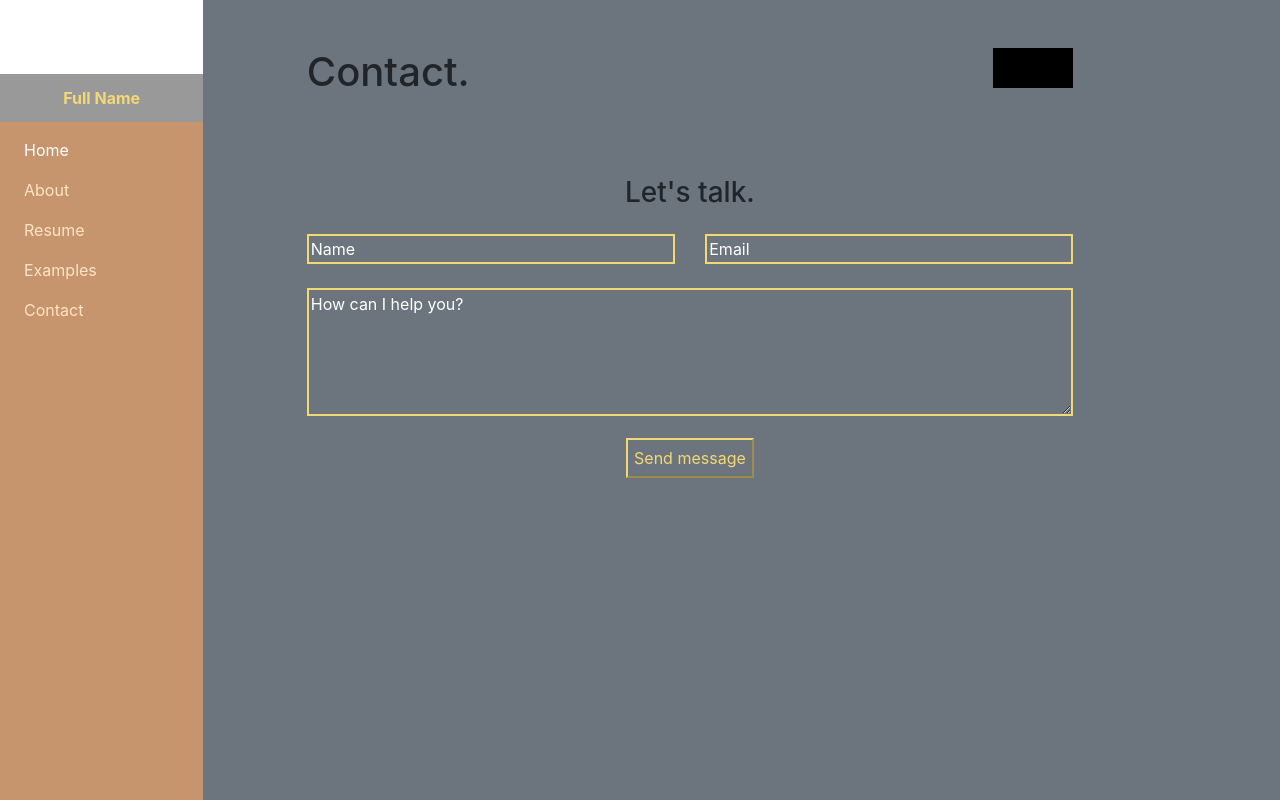
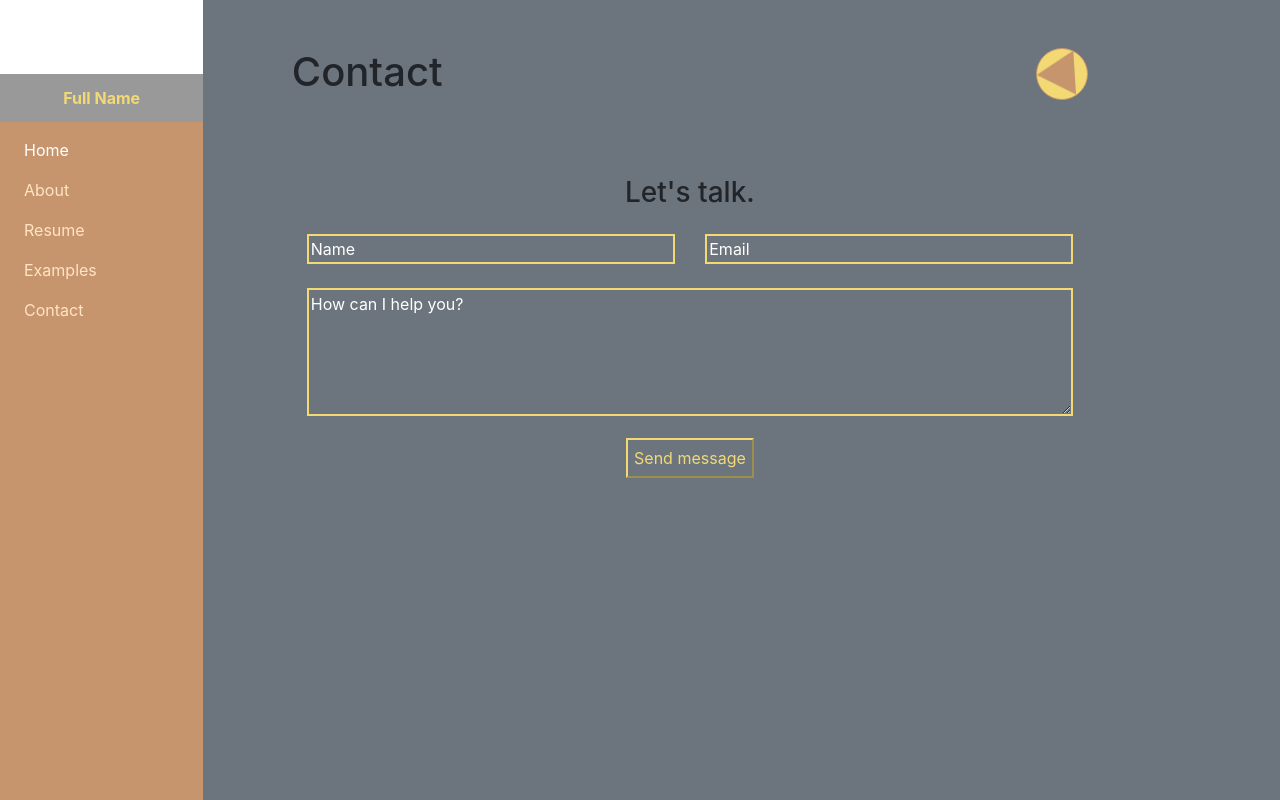
Before and after one commit to ObradovicZ/CV, a React (Create React App) app: page /contact in a window 1280 px wide. Built offline with nearby package versions, Linux system fonts and the light colour scheme.

Commit message:
- Added ContentWrapper - Refactored Title component

```diff
--- a/src/components/pages/About.tsx
+++ b/src/components/pages/About.tsx
@@ -2,6 +2,7 @@ import React from 'react';
 import {Col, Row} from 'react-bootstrap';
 import Placeholder from '../../Assets/placeholders/placeholderMe.png';
 import AboutExperience from "../reusable/AboutExperience";
+import TitleComponent from "../reusable/TitleComponent";
 
 function About(props: any) {
     const personalInfo = [
@@ -17,9 +18,7 @@ function About(props: any) {
             className={'bg-secondary'}>
             <Row className={'w-100'}>
                 <Col xl={{span:9,offset:1}} lg={{span:9,offset:1}} className={'mb-4 mt-5'}>
-                    <Row>
-                        <h1>About Me.</h1>
-                    </Row>
+                    <TitleComponent title={'About Me'}/>
                 </Col>
                 <Col xl={{span:9,offset:1}} lg={{span:9,offset:1}} className={'d-flex mb-5'}>
                     <Row className={'flex-column max-width-60'}>
--- a/src/components/pages/Contact.tsx
+++ b/src/components/pages/Contact.tsx
@@ -1,5 +1,6 @@
 import React from 'react';
 import {Col, Row} from 'react-bootstrap';
+import TitleComponent from "../reusable/TitleComponent";
 
 function Contact(props: any) {
     return (
@@ -8,9 +9,8 @@ function Contact(props: any) {
              sm={{span: 9}}
             className={'bg-secondary'}>
             <Row className={'w-100'}>
-                <Col xl={{span: 9, offset: 1}} lg={{span: 9, offset: 1}} className={'d-flex mb-4 mt-5 justify-content-between'}>
-                    <h1>Contact.</h1>
-                    <div style={{backgroundColor: 'black', width: '80px', height: '40px'}}/>
+                <Col xl={{span: 9, offset: 1}} lg={{span: 9, offset: 1}} className={'mb-4 mt-5'}>
+                    <TitleComponent title={'Contact'}/>
                 </Col>
                 <Col xl={{span: 9, offset: 1}} lg={{span: 8, offset: 2}} className={'mb-4 mt-5 justify-content-center'}>
                     <h3 className={'w-100 text-center mb-4'}>Let's talk.</h3>
--- a/src/components/pages/Resume.tsx
+++ b/src/components/pages/Resume.tsx
@@ -1,6 +1,8 @@
 import React from 'react';
 import {Col, Row} from "react-bootstrap";
 import ResumeChronologySequence from "../reusable/ResumeChronologySequence";
+import TriangleAnimation from "../reusable/TriangleAnimation";
+import TitleComponent from "../reusable/TitleComponent";
 
 function Resume() {
     return (
@@ -11,12 +13,7 @@ function Resume() {
             <Row className={'w-100'}>
                 <Col xl={{span: 9, offset: 1}} lg={{span: 9, offset: 1}}
                      className={'mb-4 mt-5'}>
-                    <Row className={'justify-content-between'}>
-                        <h1>My Resume.</h1>
-                        <div className='triangle-wrapper'>
-                            <div className='rotating-div'/>
-                        </div>
-                    </Row>
+                    <TitleComponent title={'My Resume'}/>
                 </Col>
                 <Col xl={{span: 9, offset: 1}} lg={{span: 9, offset: 1}}
                      className={'d-flex justify-content-between mb-5'}>
--- /dev/null
+++ b/src/components/reusable/TitleComponent.tsx
@@ -0,0 +1,14 @@
+import {Row} from "react-bootstrap";
+import TriangleAnimation from "./TriangleAnimation";
+import React from "react";
+
+function TitleComponent(props:{title:string}){
+    return(
+        <Row className={'justify-content-between'}>
+            <h1>{props.title}</h1>
+            <TriangleAnimation/>
+        </Row>
+    );
+}
+
+export default TitleComponent;
--- /dev/null
+++ b/src/components/reusable/TriangleAnimation.tsx
@@ -0,0 +1,11 @@
+import React from "react";
+
+function TriangleAnimation (){
+    return (
+        <div className='triangle-wrapper'>
+            <div className='rotating-div'/>
+        </div>
+    );
+}
+
+export default TriangleAnimation;
```
Also changed, not shown: src/components/hoc/ContentWrapper.tsx (added, +19 -0 lines).
